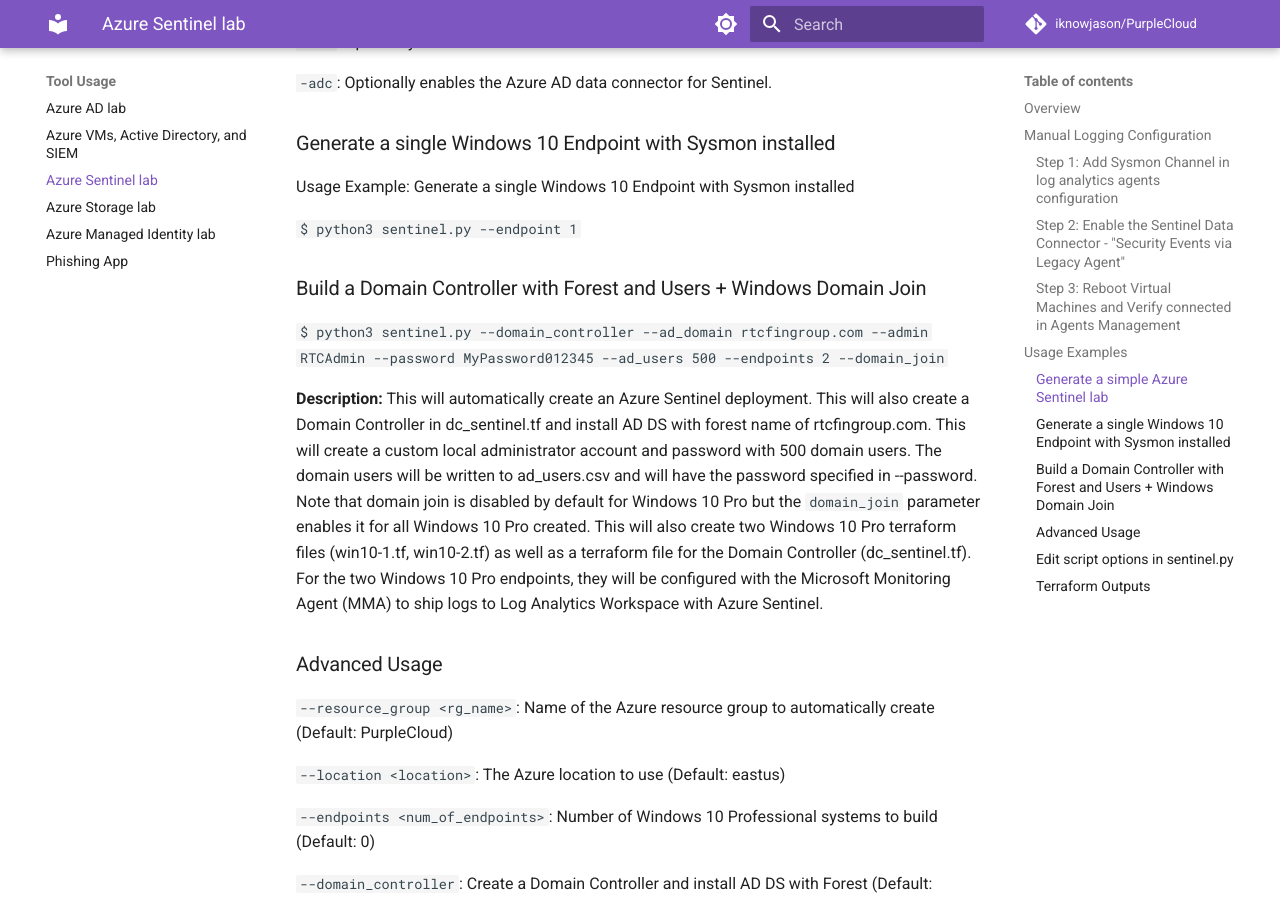
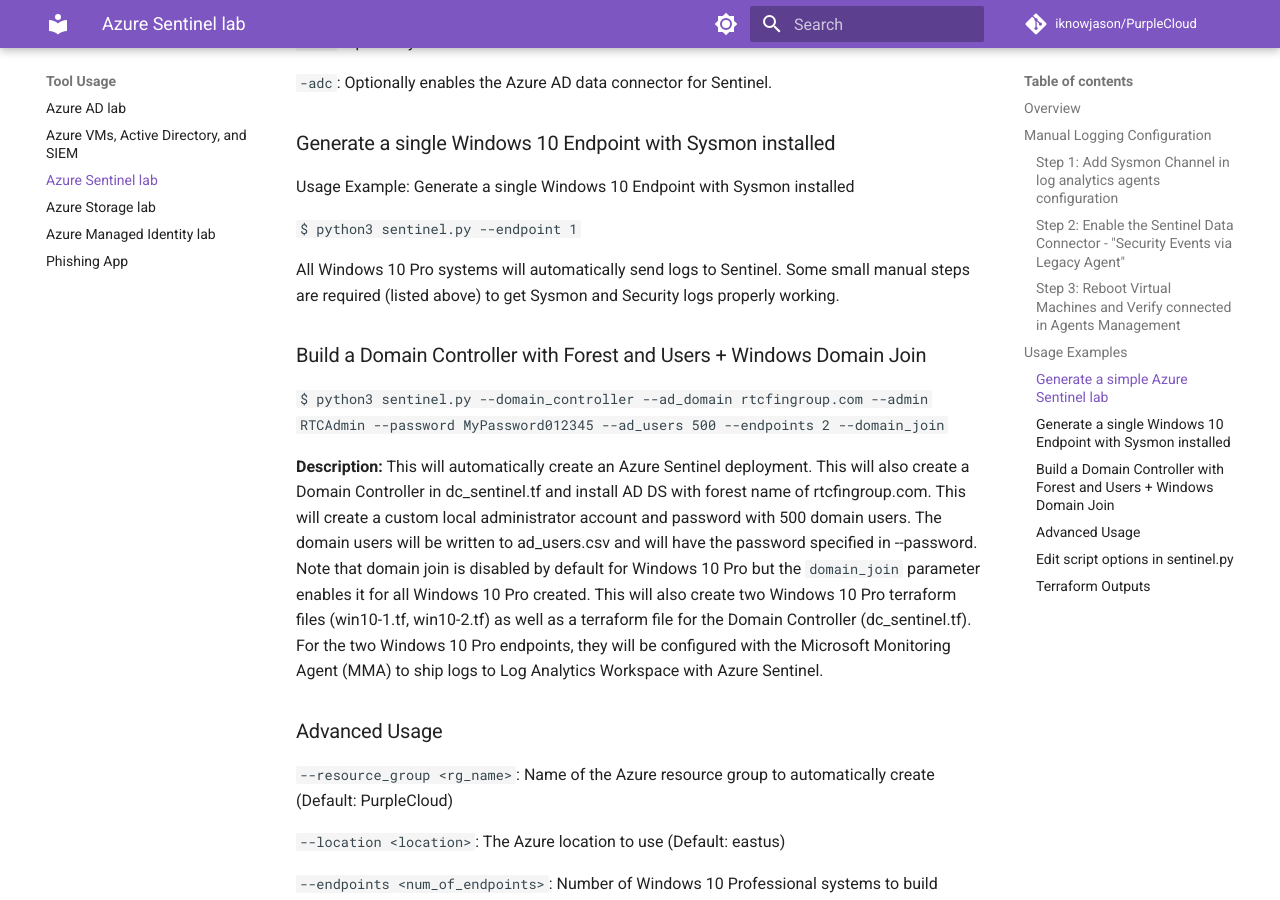
Before and after one commit to iknowjason/PurpleCloud, an MkDocs documentation site: the page built from docs/tools/sentinel.md, in a window 1280 px wide and 900 px high, scrolled down 2951 px. Built offline with MkDocs 1.6.1 and Material for MkDocs 9.7.7, drawn with Linux system fonts in a browser that asks for light colours; comment, search, counter and statistics services are not loaded.

Commit message:
Updated sentinel

````diff
--- a/docs/tools/sentinel.md
+++ b/docs/tools/sentinel.md
@@ -52,6 +52,8 @@
 Usage Example:  Generate a single Windows 10 Endpoint with Sysmon installed
 
 ```$ python3 sentinel.py --endpoint 1```
+
+All Windows 10 Pro systems will automatically send logs to Sentinel.  Some small manual steps are required (listed above) to get Sysmon and Security logs properly working.
 
 ### Build a Domain Controller with Forest and Users + Windows Domain Join
 
````
